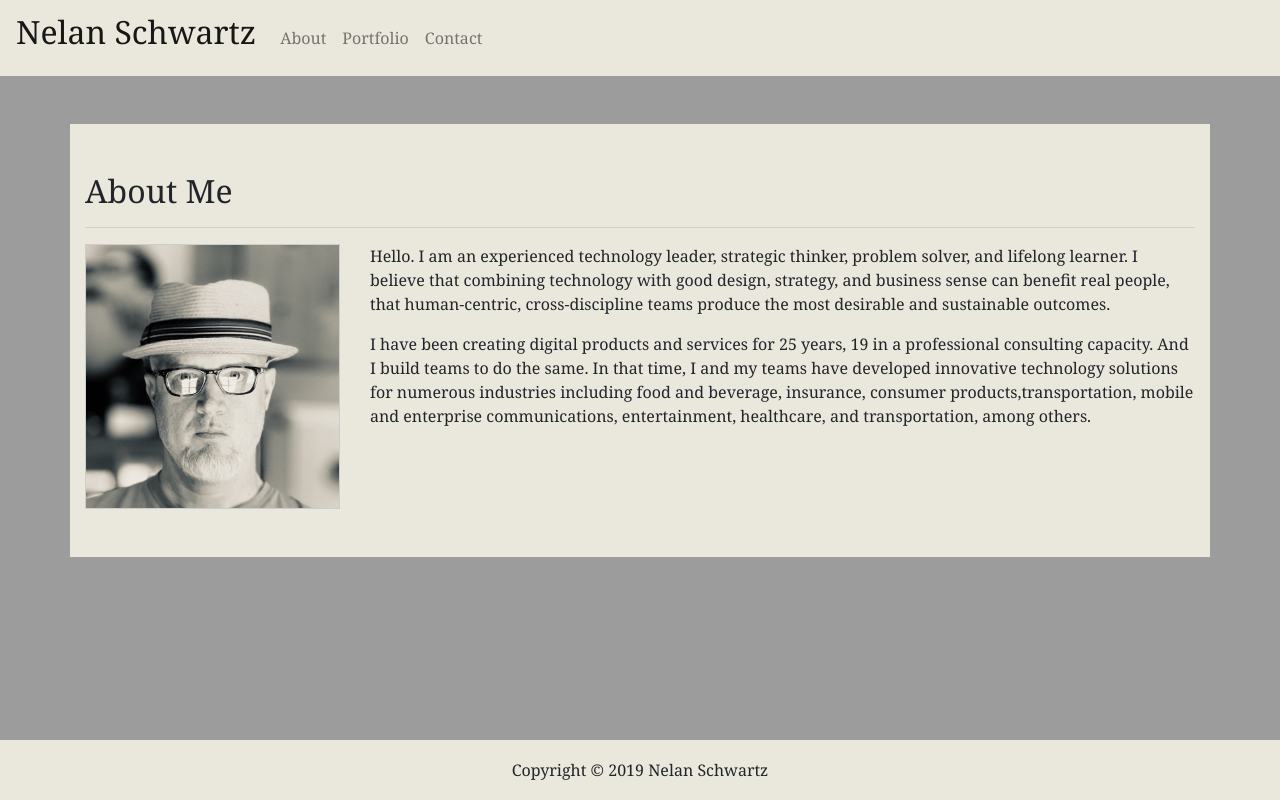
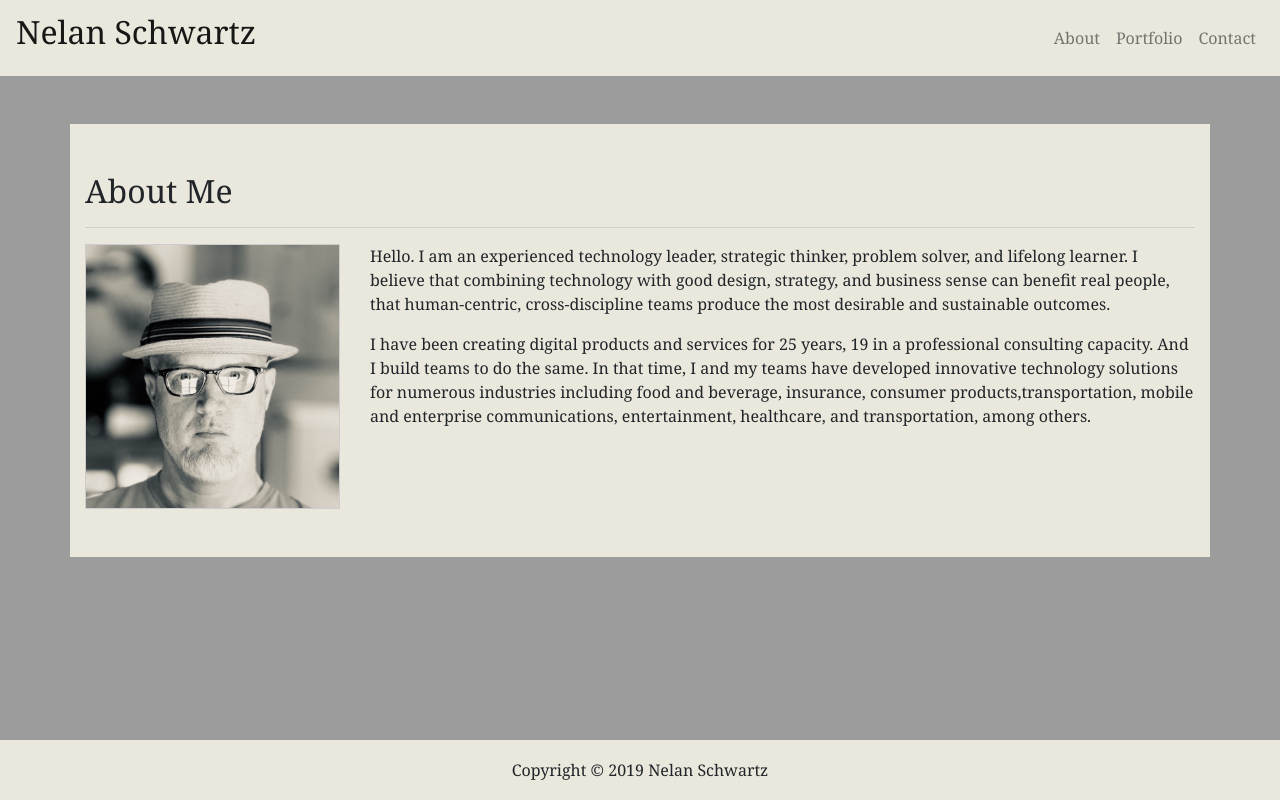
Before and after one commit to kr4mpu5-cont-ed/hw-02, a plain HTML site: page index.html in a window 1280 px wide. Drawn offline with nearby package versions, Linux system fonts and the light colour scheme.

Commit message:
added justify-content-end to right-align nav content

```diff
--- a/index.html
+++ b/index.html
@@ -19,7 +19,7 @@
       <!-- can't get right align with collapse to work -->
       <!--        d-flex justify-content-end??         -->
       <!-- ------------------------------------------- -->
-      <div class="collapse navbar-collapse" id="navbarSupportedContent">
+      <div class="collapse navbar-collapse justify-content-end" id="navbarSupportedContent">
         <ul class="nav navbar-nav navbar-right">
           <li class="nav-item">
             <a class="nav-link" href="index.html">About</a>
```
